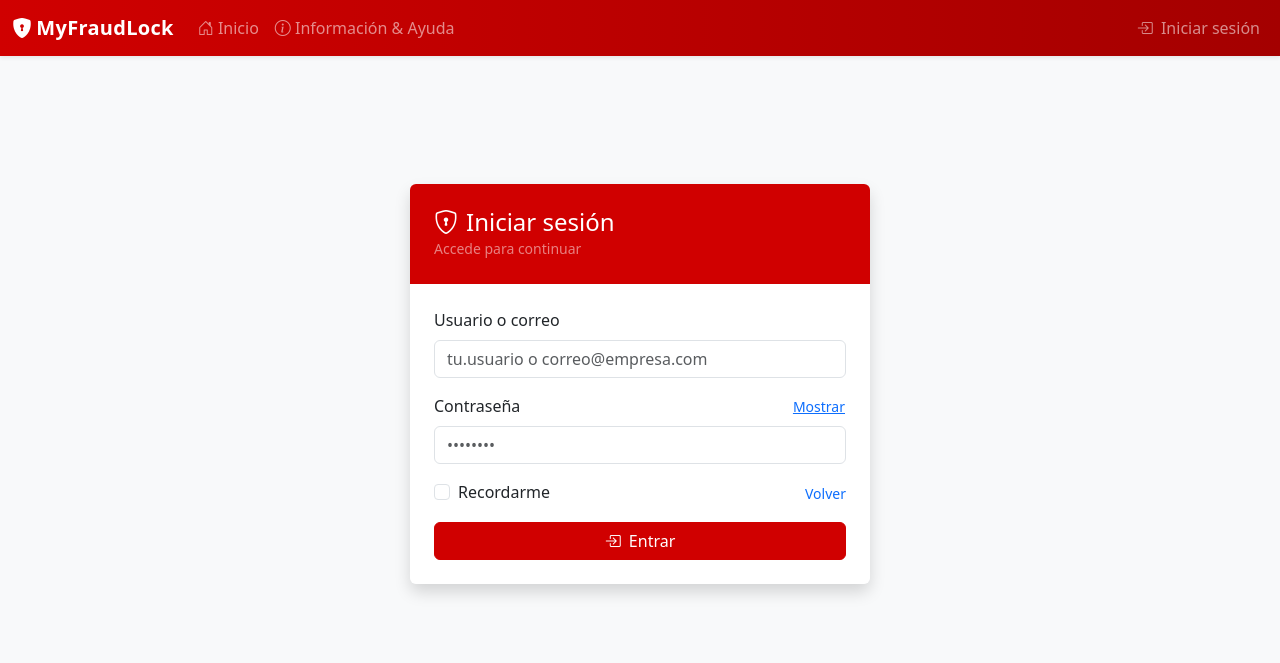
After one commit to Andengineer/MyFraudLock, a Django app: template templates/api/login.html in a window 1280 px wide. The commit adds this page. Shown: the top 663 px of the page. Run offline with Django 5.2, Linux system fonts and the light colour scheme; the template is opened without the code that fills it, so the values that code supplies are empty.

Commit message:
1. autenticacion 1.0

```diff
--- /dev/null
+++ b/api/context_processors.py
@@ -0,0 +1,11 @@
+from .models import Usuario
+
+def current_usuario(request):
+    uid = request.session.get('usuario_id')
+    usuario = None
+    if uid:
+        try:
+            usuario = Usuario.objects.get(pk=uid, activo=True)
+        except Usuario.DoesNotExist:
+            pass
+    return {"current_usuario": usuario}
--- a/api/urls.py
+++ b/api/urls.py
@@ -1,7 +1,8 @@
 from django.urls import path, include
 from rest_framework.routers import DefaultRouter
 from .views import UsuarioViewSet, TransaccionViewSet, IncidenteViewSet, AuditoriaView, dashboard_view, incidentes_view, \
-    incidente_detalle_view, auditoria_view, auditoria_lote_view, configuracion_front, ConfiguracionViewSet, inicio_view, ayuda_view
+    incidente_detalle_view, auditoria_view, auditoria_lote_view, configuracion_front, ConfiguracionViewSet, inicio_view, \
+    ayuda_view, login_view, logout_view
 
 router = DefaultRouter()
 router.register(r'usuarios', UsuarioViewSet)
@@ -20,4 +21,6 @@ urlpatterns = [
     path('configuracion-front/', configuracion_front, name='configuracion_front'),
     path('inicio/', inicio_view, name='inicio'),
     path('ayuda/', ayuda_view, name='ayuda'),
+    path('login/', login_view, name='login'),  # 👈 NUEVO
+    path('logout/', logout_view, name='logout'),
 ]
--- a/templates/api/base.html
+++ b/templates/api/base.html
@@ -134,24 +134,61 @@
             <span class="navbar-toggler-icon"></span>
         </button>
        <div id="mainNav" class="collapse navbar-collapse">
+  <!-- Menú izquierdo (lo que ya tenías) -->
+       {% if current_usuario %}
   <ul class="navbar-nav me-auto">
-                <li class="nav-item"><a class="nav-link" href="{% url 'inicio' %}"><i class="bi bi-house-door"></i>
-                    Inicio</a></li>
-                <li class="nav-item"><a class="nav-link" href="{% url 'dashboard' %}"><i class="bi bi-speedometer2"></i>
-                    Dashboard</a></li>
-                <li class="nav-item"><a class="nav-link" href="{% url 'incidentes_listado' %}"><i
-                        class="bi bi-list-check"></i> Incidentes</a></li>
-                <li class="nav-item">
-                    <a class="nav-link" href="{% url 'auditoria_front' %}">
-                        <i class="bi bi-search"></i> Auditoría
+    <li class="nav-item"><a class="nav-link" href="{% url 'inicio' %}">
+      <i class="bi bi-house-door"></i> Inicio</a></li>
+    <li class="nav-item"><a class="nav-link" href="{% url 'dashboard' %}">
+      <i class="bi bi-speedometer2"></i> Dashboard</a></li>
+    <li class="nav-item"><a class="nav-link" href="{% url 'incidentes_listado' %}">
+      <i class="bi bi-list-check"></i> Incidentes</a></li>
+    <li class="nav-item"><a class="nav-link" href="{% url 'auditoria_front' %}">
+      <i class="bi bi-search"></i> Auditoría</a></li>
+    <li class="nav-item"><a class="nav-link" href="{% url 'configuracion_front' %}">
+      <i class="bi bi-sliders"></i> Configuración</a></li>
+    <li class="nav-item"><a class="nav-link" href="{% url 'ayuda' %}">
+      <i class="bi bi-info-circle"></i> Información & Ayuda</a></li>
+  </ul>
+       {% else %}
+  <ul class="navbar-nav me-auto">
+    <li class="nav-item"><a class="nav-link" href="{% url 'inicio' %}"><i class="bi bi-house-door"></i> Inicio</a></li>
+    <li class="nav-item"><a class="nav-link" href="{% url 'ayuda' %}"><i class="bi bi-info-circle"></i> Información & Ayuda</a></li>
+  </ul>
+{% endif %}
+
+  <!-- Menú derecho: login / usuario -->
+  <ul class="navbar-nav ms-auto">
+    {% if current_usuario %}
+      <li class="nav-item dropdown">
+        <a class="nav-link dropdown-toggle d-flex align-items-center gap-2"
+           href="#" role="button" data-bs-toggle="dropdown" aria-expanded="false">
+          <i class="bi bi-person-circle"></i>
+          <span class="d-none d-sm-inline">{{ current_usuario.username }}</span>
+        </a>
+        <ul class="dropdown-menu dropdown-menu-end">
+          <li class="dropdown-item-text small">
+            <div class="fw-semibold">{{ current_usuario.username }}</div>
+            <div class="text-muted">Rol: {{ current_usuario.rol }}</div>
+          </li>
+          <li><hr class="dropdown-divider"></li>
+          <li>
+            <a class="dropdown-item" href="{% url 'logout' %}">
+              <i class="bi bi-box-arrow-right me-2"></i> Cerrar sesión
             </a>
           </li>
-                <li class="nav-item"><a class="nav-link" href="{% url 'configuracion_front' %}"><i
-                        class="bi bi-sliders"></i> Configuración</a></li>
-                <li class="nav-item"><a class="nav-link" href="{% url 'ayuda' %}"><i class="bi bi-info-circle"></i>
-                    Información & Ayuda</a></li>
+        </ul>
+      </li>
+    {% else %}
+      <li class="nav-item">
+        <a class="nav-link" href="{% url 'login' %}">
+          <i class="bi bi-box-arrow-in-right me-1"></i> Iniciar sesión
+        </a>
+      </li>
+    {% endif %}
   </ul>
 </div>
+
     </div>
 </nav>
 
--- /dev/null
+++ b/templates/api/login.html
@@ -0,0 +1,74 @@
+{% extends "api/base.html" %}
+{% block title %}Iniciar sesión{% endblock %}
+
+{% block content %}
+<div class="container d-flex justify-content-center align-items-center" style="min-height:70vh;">
+  <div class="auth-card shadow rounded-3 w-100" style="max-width:460px;">
+    <div class="p-4 text-white rounded-top" style="background:#d00000;">
+      <h1 class="h4 mb-0"><i class="bi bi-shield-lock me-2"></i>Iniciar sesión</h1>
+      <small class="text-white-50">Accede para continuar</small>
+    </div>
+
+    <div class="p-4 bg-white rounded-bottom">
+      {% if messages %}
+        {% for message in messages %}
+          <div class="alert {% if message.tags %}alert-{{ message.tags }}{% else %}alert-info{% endif %} mb-3">
+            {{ message }}
+          </div>
+        {% endfor %}
+      {% endif %}
+
+      <form method="post" action="">
+        {% csrf_token %}
+        <input type="hidden" name="next" value="{{ next }}"/>
+
+        <div class="mb-3">
+          <label for="id_username" class="form-label">Usuario o correo</label>
+          <input type="text" name="username" id="id_username" class="form-control" autocomplete="username"
+                 placeholder="tu.usuario o correo@empresa.com" required>
+        </div>
+
+        <div class="mb-3">
+          <label for="id_password" class="form-label d-flex justify-content-between">
+            <span>Contraseña</span>
+            <button type="button" class="btn btn-link btn-sm p-0" id="togglePass">Mostrar</button>
+          </label>
+          <input type="password" name="password" id="id_password" class="form-control" autocomplete="current-password"
+                 placeholder="••••••••" required>
+        </div>
+
+        <div class="d-flex justify-content-between align-items-center mb-3">
+          <div class="form-check">
+            <input class="form-check-input" type="checkbox" value="1" id="remember" name="remember">
+            <label class="form-check-label" for="remember">Recordarme</label>
+          </div>
+          <a href="{% url 'inicio' %}" class="small text-decoration-none">Volver</a>
+        </div>
+
+        <button class="btn btn-primary w-100" type="submit">
+          <i class="bi bi-box-arrow-in-right me-1"></i> Entrar
+        </button>
+      </form>
+    </div>
+  </div>
+</div>
+
+<style>
+  .auth-card .form-control:focus{
+    border-color:#d00000; box-shadow:0 0 0 .2rem rgba(208,0,0,.15);
+  }
+  .btn-primary{ background:#d00000; border-color:#d00000; }
+  .btn-primary:hover{ background:#a70000; border-color:#a70000; }
+</style>
+<script>
+  const btn = document.getElementById('togglePass');
+  const input = document.getElementById('id_password');
+  if (btn && input){
+    btn.addEventListener('click', ()=>{
+      const show = input.type === 'password';
+      input.type = show ? 'text' : 'password';
+      btn.textContent = show ? 'Ocultar' : 'Mostrar';
+    });
+  }
+</script>
+{% endblock %}
```
Also changed, not shown: MyFraudLock/settings.py (+2 -6 lines), api/views.py (+63 -0 lines). Lines whose indentation alone changed are shown as unchanged.
